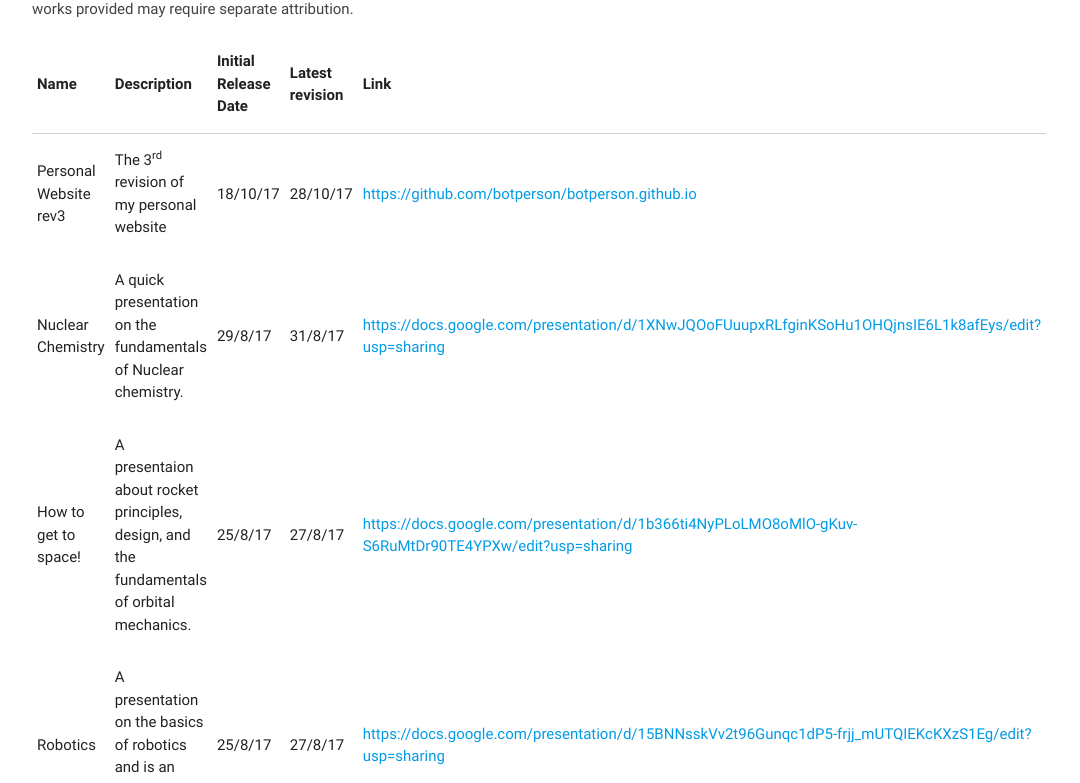
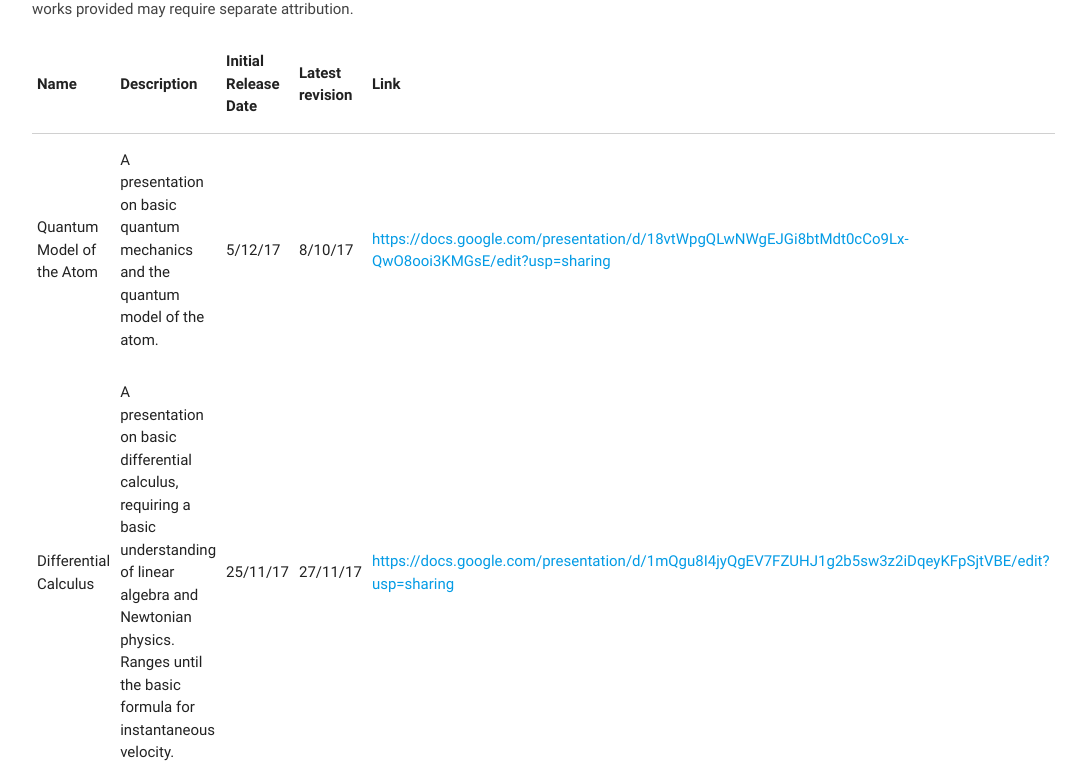
Before and after one commit to Poobalan1210/adityaradk.github.io, a plain HTML site: page projects.html in a window 1280 px wide. Shown: the part 637-1420 px from the top of the page, without its empty margins (160-1240 px from the left). Drawn offline with nearby package versions, Linux system fonts and the light colour scheme.

Commit message:
update for lists, fixed grammar

```diff
--- a/projects.html
+++ b/projects.html
@@ -26,10 +26,10 @@
   List of my latest projects. Only completed projects are uploaded here - incomplete projects will be uploaded when completed (duh). This list also includes simple projects that I make for school and presentations.
 <br><br>
 
-<b>This list is incomplete, as recovering documentation for old works takes time. A large number of works have also been lost, so this list is incomplete. The list does not include anything created before 22/6/17, and is incomplete before 18/10/17. After 18/10/17, all projects will be properly uploaded to this page.</b> For all of my 'missing' projects, you can have a look at them on my <a href="https://www.youtube.com/channel/UCOwbyNObquD4irZvQ2CHS1w">YouTube</a> Channel, my <a href="https://www.instagram.com/adityaradk/">Instagram</a>, or my <a href="https://github.com/botperson">GitHub</a> page.
+<b>This list is incomplete, as recovering documentation for old content takes time. A large amount of content has also been lost, so this list is incomplete. The list does not include anything created before 22/6/17, and is incomplete before 18/10/17. After 18/10/17, all projects will be properly uploaded to this page.</b> For all of my 'missing' projects, you can have a look at them on my <a href="https://www.youtube.com/channel/UCOwbyNObquD4irZvQ2CHS1w">YouTube</a> Channel, my <a href="https://www.instagram.com/adityaradk/">Instagram</a>, or my <a href="https://github.com/botperson">GitHub</a> page.
 
 <br><br>
-<a rel="license" href="http://creativecommons.org/licenses/by-nc/4.0/"><img alt="Creative Commons License" style="border-width:0" src="https://i.creativecommons.org/l/by-nc/4.0/88x31.png" /></a><br />All work below licensed under a <a rel="license" href="http://creativecommons.org/licenses/by-nc/4.0/">Creative Commons Attribution-NonCommercial 4.0 International License</a>. Other work within below works provided may require separate attribution.
+<a rel="license" href="http://creativecommons.org/licenses/by-nc/4.0/"><img alt="Creative Commons License" style="border-width:0" src="https://i.creativecommons.org/l/by-nc/4.0/88x31.png" /></a><br />All work below licensed under a <a rel="license" href="http://creativecommons.org/licenses/by-nc/4.0/">Creative Commons Attribution-NonCommercial 4.0 International License</a>. Other content within below works provided may require separate attribution.
 </p>
 
       <table class="highlight">
@@ -44,6 +44,20 @@
         </thead>
 
         <tbody>
+          <tr>
+            <td>Quantum Model of the Atom</td>
+            <td>A presentation on basic quantum mechanics and the quantum model of the atom.</td>
+            <td>5/12/17</td>
+            <td>8/10/17</td>
+            <td><a href = "https://docs.google.com/presentation/d/18vtWpgQLwNWgEJGi8btMdt0cCo9Lx-QwO8ooi3KMGsE/edit?usp=sharing">https://docs.google.com/presentation/d/18vtWpgQLwNWgEJGi8btMdt0cCo9Lx-QwO8ooi3KMGsE/edit?usp=sharing</a></td>
+          </tr>
+          <tr>
+            <td>Differential Calculus</td>
+            <td>A presentation on basic differential calculus, requiring a basic understanding of linear algebra and Newtonian physics. Ranges until the basic formula for instantaneous velocity.</td>
+            <td>25/11/17</td>
+            <td>27/11/17</td>
+            <td><a href = "https://docs.google.com/phttps://docs.google.com/presentation/d/1mQgu8I4jyQgEV7FZUHJ1g2b5sw3z2iDqeyKFpSjtVBE/edit?usp=sharing">https://docs.google.com/presentation/d/1mQgu8I4jyQgEV7FZUHJ1g2b5sw3z2iDqeyKFpSjtVBE/edit?usp=sharing</a></td>
+          </tr>
           <tr>
             <td>Personal Website rev3</td>
             <td>The 3<sup>rd</sup> revision of my personal website</td>
```
